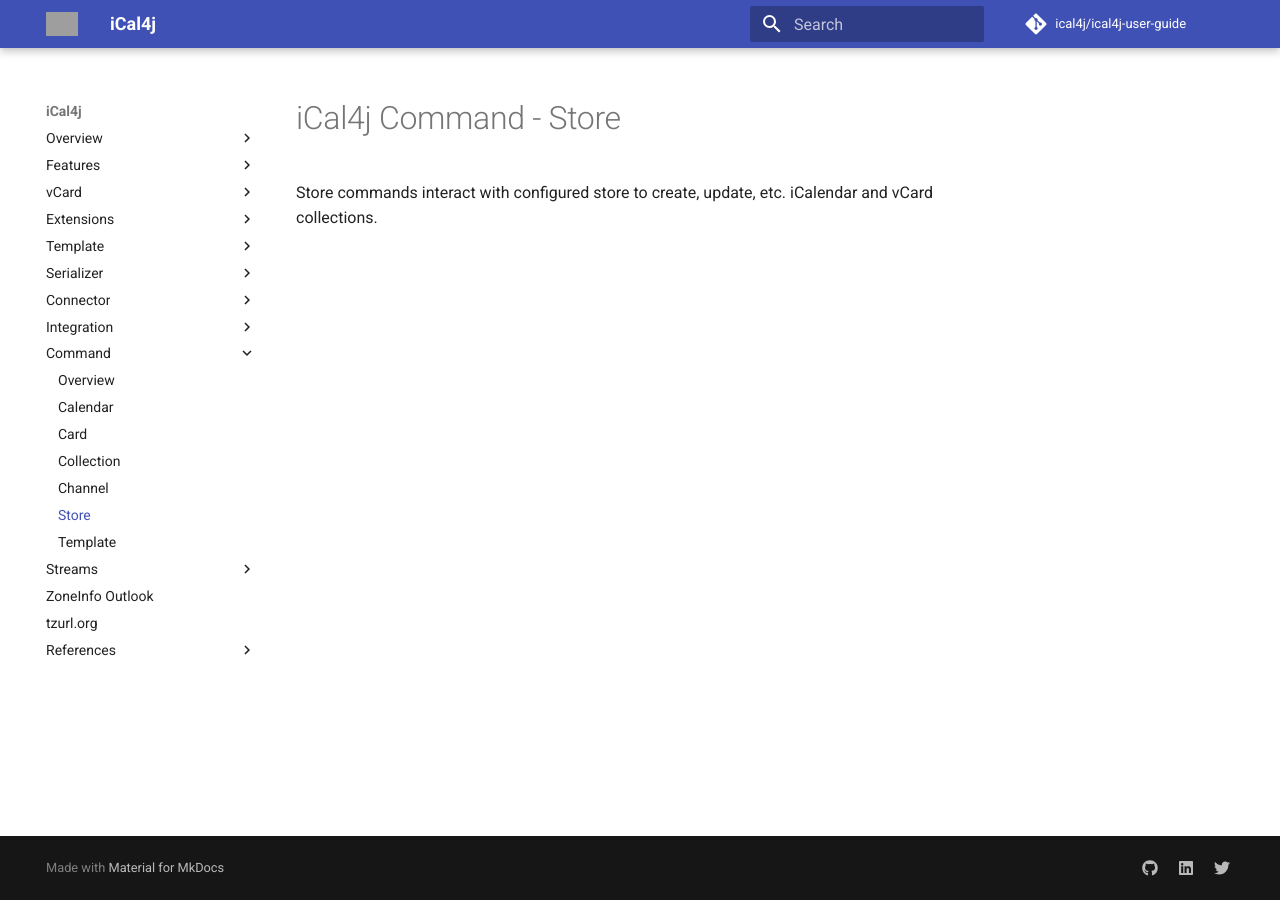
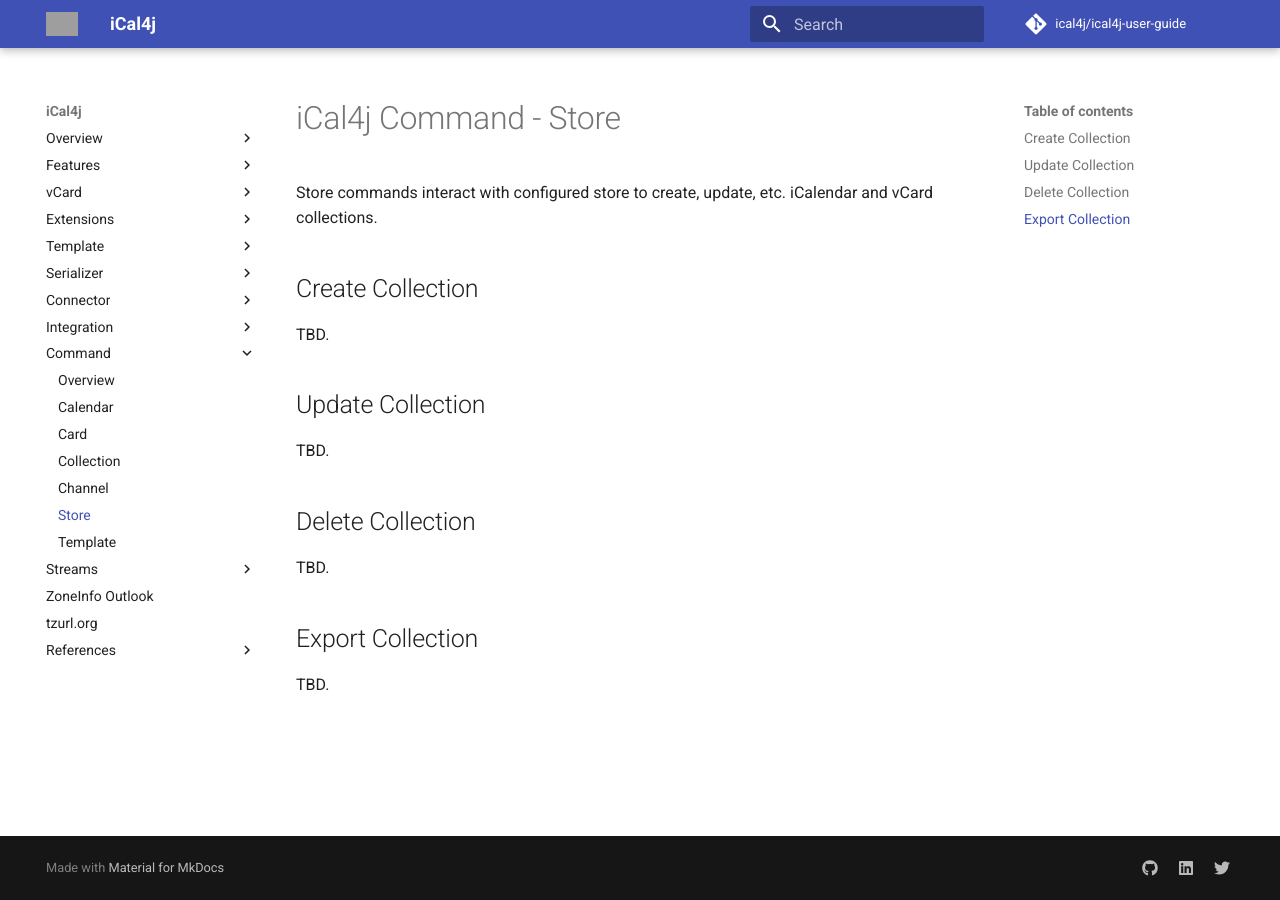
Before and after one commit to ical4j/ical4j-user-guide, an MkDocs documentation site: the page built from docs/command/store.md, in a window 1280 px wide. Built offline with MkDocs 1.6.1 and Material for MkDocs 9.7.7, drawn with Linux system fonts in a browser that asks for light colours; comment, search, counter and statistics services are not loaded; grey boxes are pictures that could not be loaded.

Commit message:
Update store.md

```diff
--- a/docs/command/store.md
+++ b/docs/command/store.md
@@ -1,3 +1,19 @@
 # iCal4j Command - Store
 
 Store commands interact with configured store to create, update, etc. iCalendar and vCard collections.
+
+## Create Collection
+
+TBD.
+
+## Update Collection
+
+TBD.
+
+## Delete Collection
+
+TBD.
+
+## Export Collection
+
+TBD.
```
